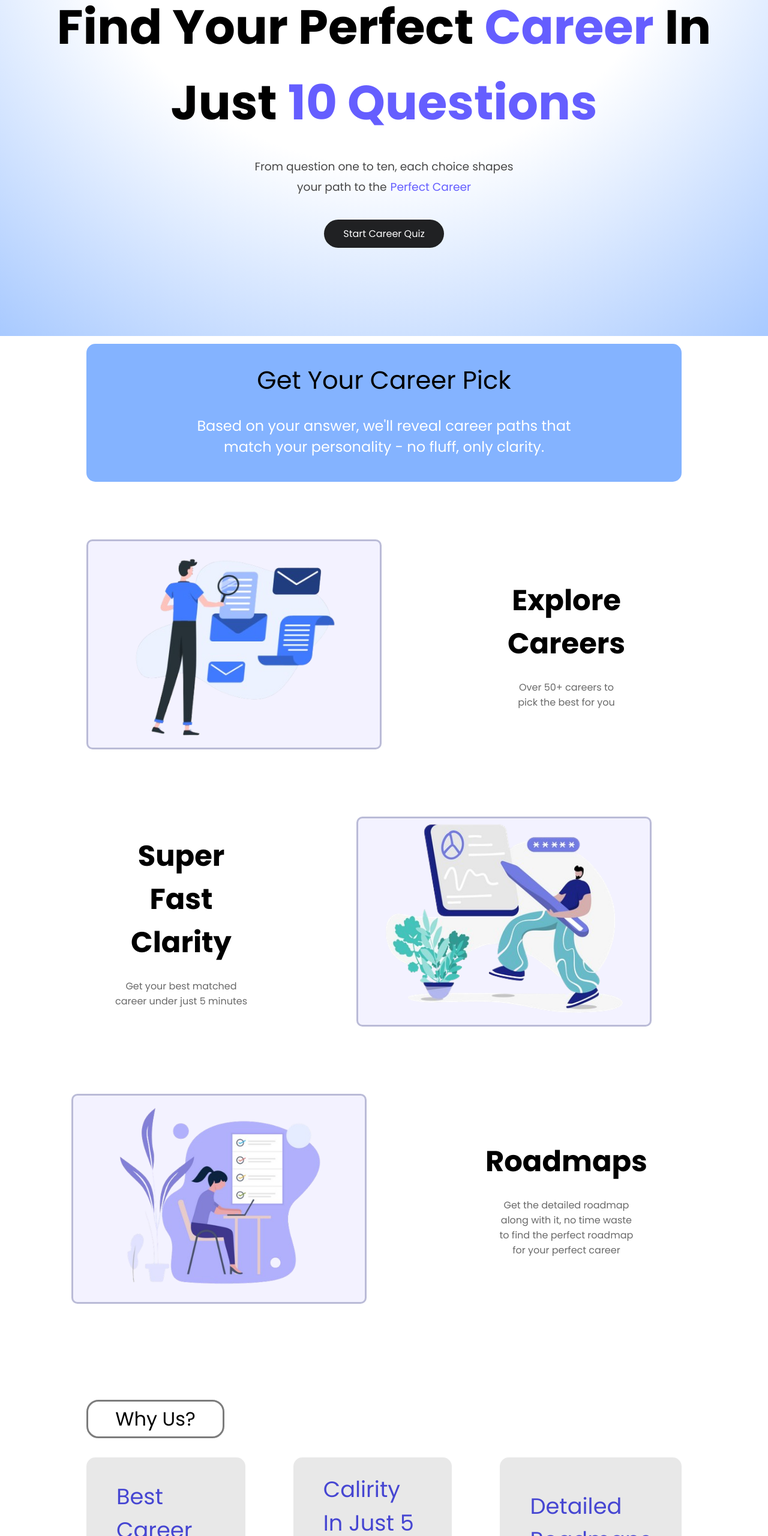
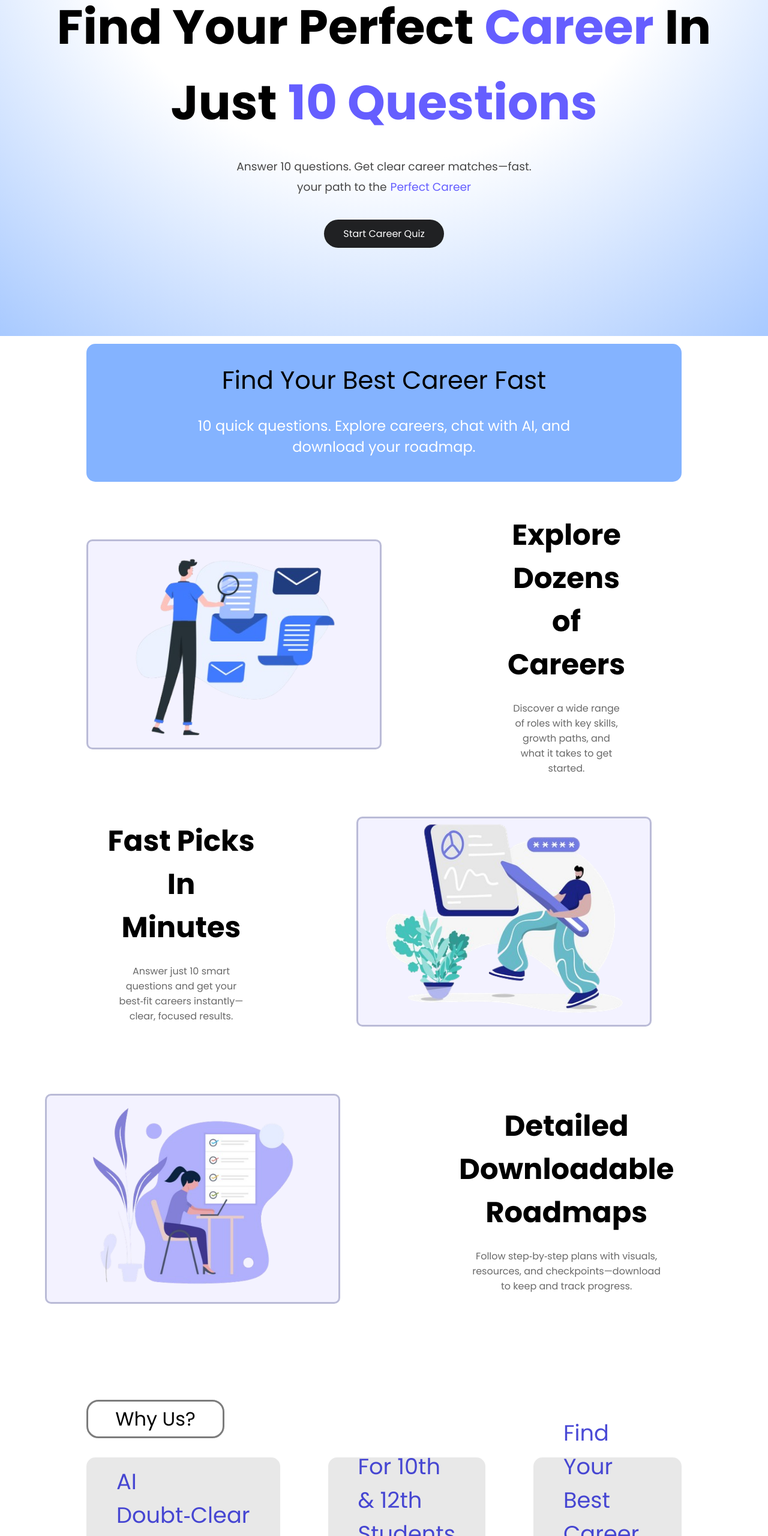
Before and after one commit to Sam721166/career-quizz-app-landing-page, a plain HTML site: page index.html in a window 1280 px wide. Shown: the part 240-2800 px from the top of the page at 60% size. Drawn offline with Linux system fonts and the light colour scheme.

Commit message:
Update index.html

```diff
--- a/index.html
+++ b/index.html
@@ -31,6 +31,7 @@
                 <h1 class="top-h1">Find Your Perfect</h1>
                 <h1 class="top-h2">Career</h1>
                 <h1 class="top-h1">In</h1>
+
             </div>
             <div class="buttom-h">
                 <h1 class="buttom-h1">Just</h1>
@@ -38,11 +39,10 @@
             </div>
         </div>
 
-
         <div class="description">
 
                 <div class="top-text">
-                    <h3 class="des-h1">From question one to ten, each choice shapes </h3>
+                    <h3 class="des-h1">Answer 10 questions. Get clear career matches—fast.</h3>
                 </div>
                 <div class="but-text">
                     <h3 class="des-h2">your path to the</h3>
@@ -59,8 +59,8 @@
         </div>
 
         <div class="box">
-            <h1 class="box-h">Get Your Career Pick</h1>
-            <p class="box-p">Based on your answer, we'll reveal career paths that match your personality - no fluff, only clarity.</p>
+            <h1 class="box-h">Find Your Best Career Fast</h1>
+            <p class="box-p">10 quick questions. Explore careers, chat with AI, and download your roadmap.</p>
 
         </div>
 
@@ -72,16 +72,16 @@
 
                 </div>
                 <div class="grid1-r">
-                    <h1 class="grid-h1">Explore Careers</h1>
-                    <p class="grid-p1">Over 50+ careers to pick the best for you</p>
+                    <h1 class="grid-h1">Explore Dozens of Careers</h1>
+                    <p class="grid-p1">Discover a wide range of roles with key skills, growth paths, and what it takes to get started.</p>
                 </div>
             </div>
 
 
             <div class="g2-grid">
                 <div class="grid1-r">
-                    <h1 class="grid-h1">Super Fast Clarity</h1>
-                    <p class="grid-p1">Get your best matched career under just 5 minutes</p>
+                    <h1 class="grid-h1">Fast Picks In Minutes</h1>
+                    <p class="grid-p1">Answer just 10 smart questions and get your best‑fit careers instantly—clear, focused results.</p>
                 </div>
                 <div class="grid11">
                     <img class="img1" src="image_1-removebg-preview.png" alt="">
@@ -96,15 +96,15 @@
 
                 </div>
                 <div class="grid1-r">
-                    <h1 class="grid-h1">Roadmaps</h1>
-                    <p class="grid-p1">Get the detailed roadmap along with it, no time waste to find the perfect roadmap for your perfect career</p>
+                    <h1 class="grid-h1">Detailed Downloadable Roadmaps</h1>
+                    <p class="grid-p1">Follow step‑by‑step plans with visuals, resources, and checkpoints—download to keep and track progress.</p>
                 </div>
             </div>
         </div>
 
 
         <div class="under">
-        <div>
+        <div class="whyus">
             <h1 class="why">Why Us?</h1>
         </div>
         <div class="last-box">
@@ -112,19 +112,19 @@
 
             <div class="last1">
                 <!-- <img class="img1" src="explore2 png.png" alt=""> -->
-                <h1 class="last-h1">Best Career Picks</h1>
-                <p class="last-p1">Over 50+ careers to pick the best for you</p>
+                <h1 class="last-h1">AI Doubt‑Clear Chatbot</h1>
+                <p class="last-p1">Chat anytime to clarify questions about roles, skills, courses, and next steps—answers in seconds.</p>
 
             </div>
             <div class="last2">
                 <!-- <img class="img1" src="fast png.png" alt=""> -->
-                <h1 class="last-h1">Calirity In Just 5 Minutes</h1>
-                <p class="last-p1">Get your best matched career under just 5 minutes</p>
+                <h1 class="last-h1">For 10th & 12th Students</h1>
+                <p class="last-p1">Stream and career confusion? Get guidance in a blink—simple, accurate suggestions you can trust.</p>
             </div>
             <div class="last3">
                 <!-- <img class="img1" src="roadmap png.png" alt=""> -->
-                <h1 class="last-h1">Detailed Roadmaps</h1>
-                <p class="last-p1">Get the detailed roadmap along with your best career picks</p>
+                <h1 class="last-h1">Find Your Best Career Fast</h1>
+                <p class="last-p1">Just 10 questions to your top matches—then explore careers, chat with AI, and download roadmaps.</p>
             </div>
         </div>
         <div class="footer1">
@@ -132,10 +132,18 @@
                 <h1 class="f-h1">Pick Your Career</h1>
                 <h1 class="f-h2">Contact Us</h1>
                 <div class="about">
-                    <img class="img2" src="twitter (1).png" alt="">
-                    <img class="img2" src="github.png" alt="">
-                    <img class="img2" src="linkedin-logo.png" alt="">
-                    <img class="img3" src="instagram (1).png" alt="">
+                    <a href="https://twitter.com/" target="_blank" rel="noopener noreferrer" aria-label="Twitter">
+                        <img class="img2" src="twitter (1).png" alt="Twitter">
+                    </a>
+                    <a href="https://github.com/" target="_blank" rel="noopener noreferrer" aria-label="GitHub">
+                        <img class="img2" src="github.png" alt="GitHub">
+                    </a>
+                    <a href="https://www.linkedin.com/" target="_blank" rel="noopener noreferrer" aria-label="LinkedIn">
+                        <img class="img2" src="linkedin-logo.png" alt="LinkedIn">
+                    </a>
+                    <a href="https://www.instagram.com/" target="_blank" rel="noopener noreferrer" aria-label="Instagram">
+                        <img class="img3" src="instagram (1).png" alt="Instagram">
+                    </a>
                 </div>
             </div>
 
```
